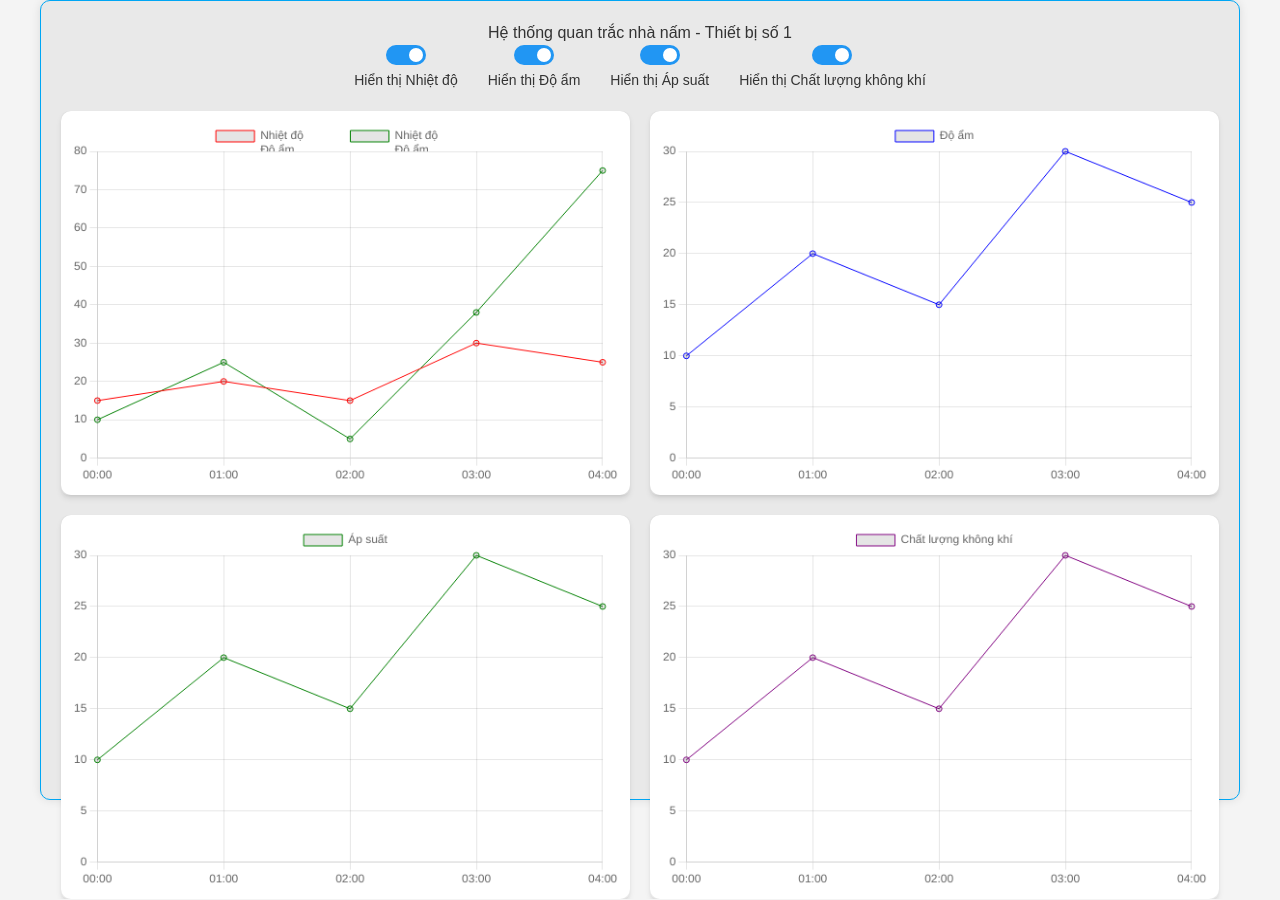
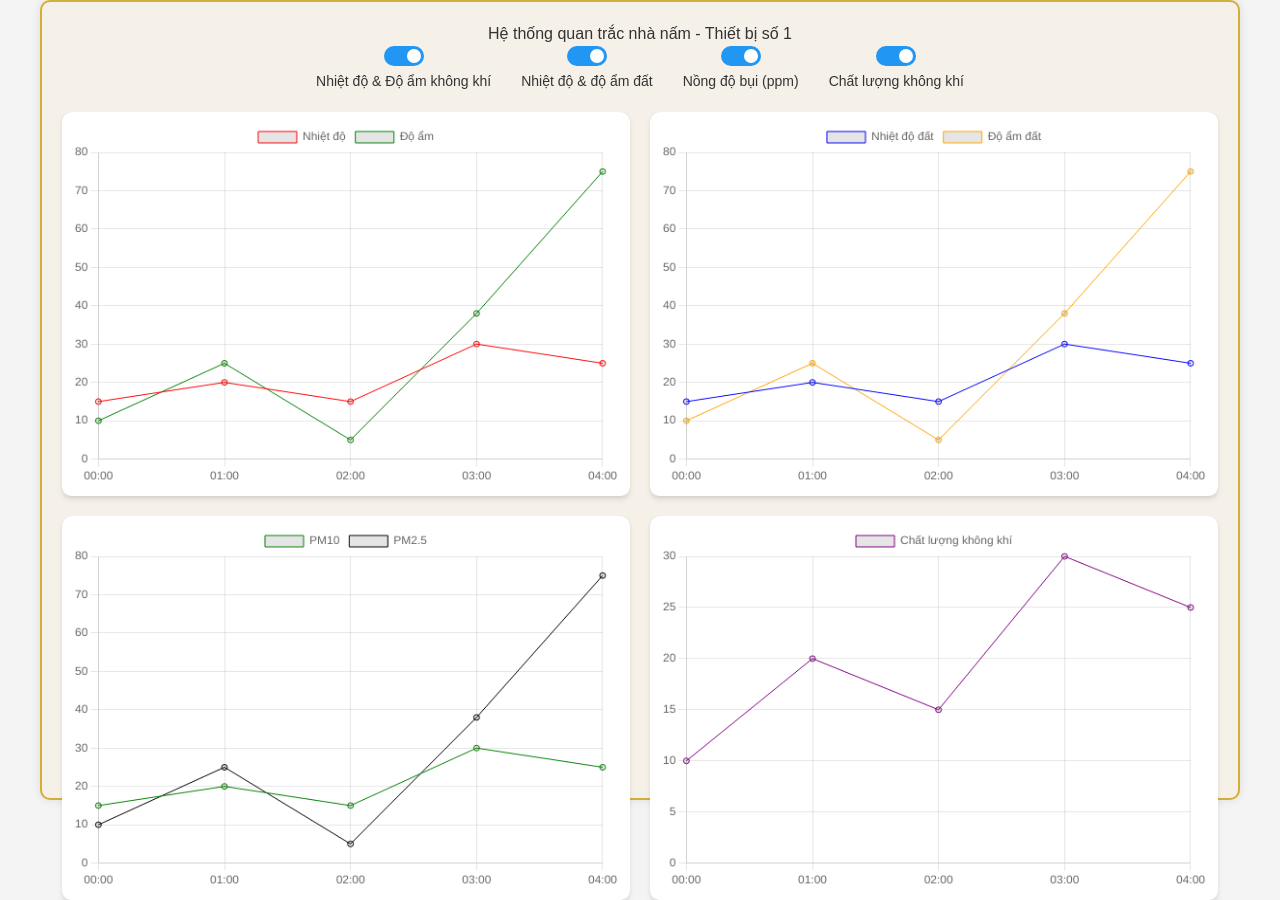
Before and after one commit to LeVietHa05/2k8_anhKhoi_quanTracNhaNam, a website: page public/views/index.html in a window 1280 px wide. Drawn offline with nearby package versions, Linux system fonts and the light colour scheme.

Commit message:
refactor chart data and styling; update labels and colors for better clarity

```diff
--- a/public/javascripts/script.js
+++ b/public/javascripts/script.js
@@ -14,12 +14,12 @@ document.addEventListener("DOMContentLoaded", function () {
     const labels = ["00:00", "01:00", "02:00", "03:00", "04:00"];
     const datas = [
         [[15, 20, 15, 30, 25], [10, 25, 5, 38, 75]],
-        [[10, 20, 15, 30, 25]],
-        [[10, 20, 15, 30, 25]],
+        [[15, 20, 15, 30, 25], [10, 25, 5, 38, 75]],
+        [[15, 20, 15, 30, 25], [10, 25, 5, 38, 75]],
         [[10, 20, 15, 30, 25]]
     ];
-    const colors = [["red", "green"], ["blue"], ["green"], ["purple"]];
-    const chartLabels = [["Nhiệt độ", "Độ ẩm"], ["Độ ẩm"], ["Áp suất"], ["Chất lượng không khí"]];
+    const colors = [["red", "green"], ["blue", "orange"], ["green", "black"], ["purple"]];
+    const chartLabels = [["Nhiệt độ", "Độ ẩm"], ["Nhiệt độ đất", "Độ ẩm đất"], ["PM10", "PM2.5"], ["Chất lượng không khí"]];
     const charts = [];
 
     function createChart(ctx, label, color, labels, data) {
@@ -28,7 +28,7 @@ document.addEventListener("DOMContentLoaded", function () {
             data: {
                 labels: labels,
                 datasets: data.map((d, i) => ({
-                    label: label,
+                    label: label[i],
                     data: d,
                     borderColor: color[i],
                     borderWidth: 1,
@@ -54,11 +54,6 @@ document.addEventListener("DOMContentLoaded", function () {
         charts.push(createChart(ctx, label, color, labels, data));
     }
 
-    // const chart1 = createChart(ctx1, "Nhiệt độ", "red", labels);
-    // const chart2 = createChart(ctx2, "Độ ẩm", "blue", labels);
-    // const chart3 = createChart(ctx3, "Áp suất", "green", labels);
-    // const chart4 = createChart(ctx4, "Chất lượng không khí", "purple", labels);
-
     // Ẩn/Hiện biểu đồ khi bật/tắt switch
     function toggleChart(switchId, chartCanvas) {
         document.getElementById(switchId).addEventListener("change", function () {
--- a/public/stylesheets/style.css
+++ b/public/stylesheets/style.css
@@ -10,9 +10,11 @@ body {
     max-width: 1200px;
     margin: 20px auto;
     padding: 20px;
-    background: rgb(233, 233, 233);
+    background: #F5F1E9;
     border-radius: 10px;
     box-shadow: 0 0 10px rgba(0, 0, 0, 0.1);
+    border-color: #D4AF37;
+    color:#D4AF37;
 }
 
 h1 {
--- a/public/views/index.html
+++ b/public/views/index.html
@@ -7,7 +7,7 @@
 </head>
 
 <body class="flex justify-center items-center h-screen">
-  <div class="container w-full max-w-3/4 max-h-fit h-full shadow-md border-1 border-sky-500 border-solid rounded-lg p-4">
+  <div class="container w-full max-w-3/4 max-h-fit h-full shadow-md border-2 border-solid rounded-lg p-4">
     <h1 class="text-center">Hệ thống quan trắc nhà nấm - Thiết bị số 1</h1>
     <!-- Khu vực chứa switch với nhãn mô tả -->
     <div class="controls">
@@ -16,28 +16,28 @@
           <input type="checkbox" checked="true" id="toggle1">
           <span class="slider round"></span>
         </label>
-        <span class="switch-label">Hiển thị Nhiệt độ</span>
+        <span class="switch-label">Nhiệt độ & Độ ẩm không khí</span>
       </div>
       <div class="switch-container">
         <label class="switch">
           <input type="checkbox" checked="true" id="toggle2">
           <span class="slider round"></span>
         </label>
-        <span class="switch-label">Hiển thị Độ ẩm</span>
+        <span class="switch-label">Nhiệt độ & độ ẩm đất</span>
       </div>
       <div class="switch-container">
         <label class="switch">
           <input type="checkbox" checked="true" id="toggle3">
           <span class="slider round"></span>
         </label>
-        <span class="switch-label">Hiển thị Áp suất</span>
+        <span class="switch-label">Nồng độ bụi (ppm)</span>
       </div>
       <div class="switch-container">
         <label class="switch">
           <input type="checkbox" checked="true" id="toggle4">
           <span class="slider round"></span>
         </label>
-        <span class="switch-label">Hiển thị Chất lượng không khí</span>
+        <span class="switch-label">Chất lượng không khí</span>
       </div>
     </div>
     <div class="*:shadow-md *:rounded-lg charts">
```
Also changed, not shown: public/stylesheets/truestyle.css.
